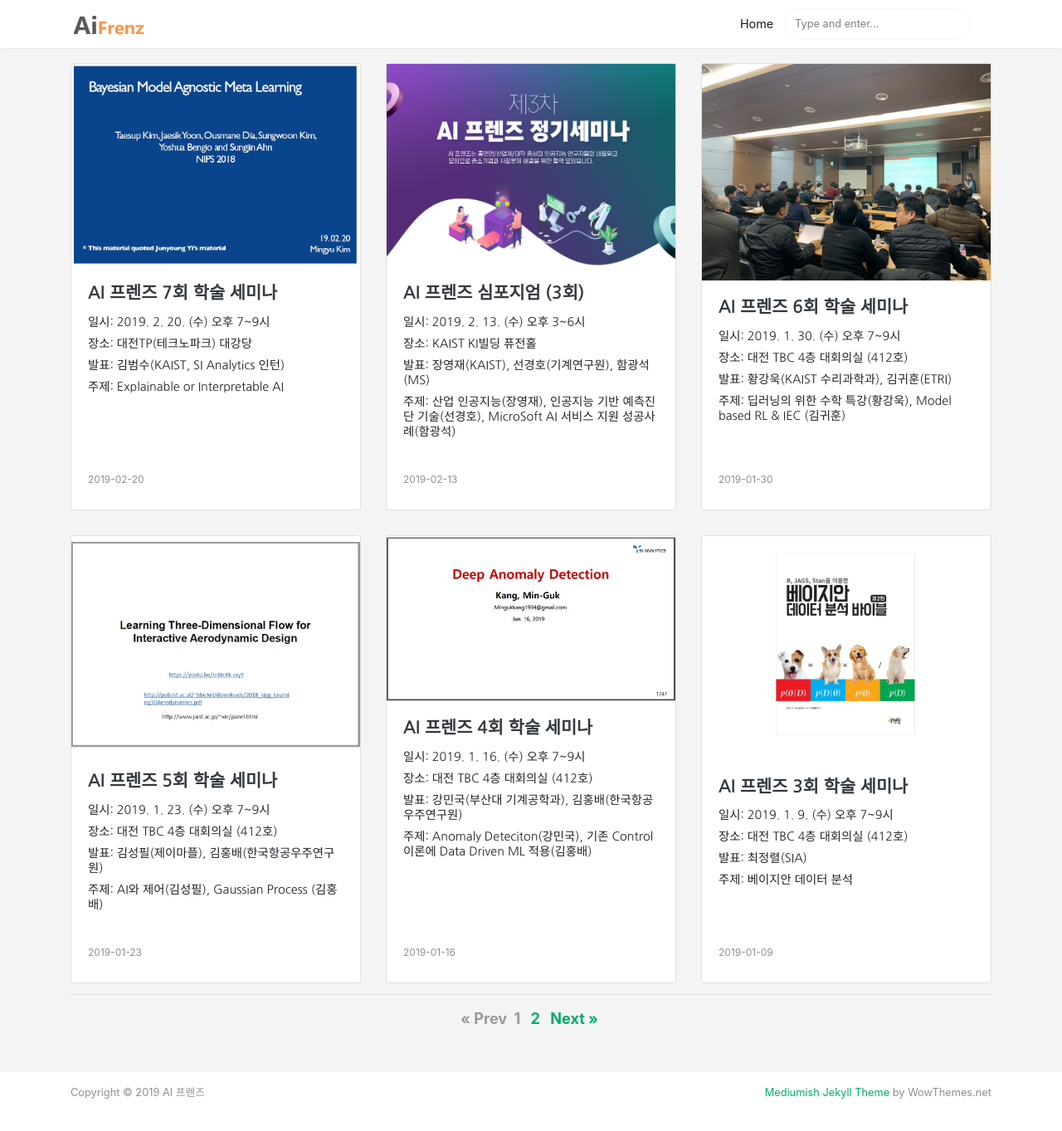
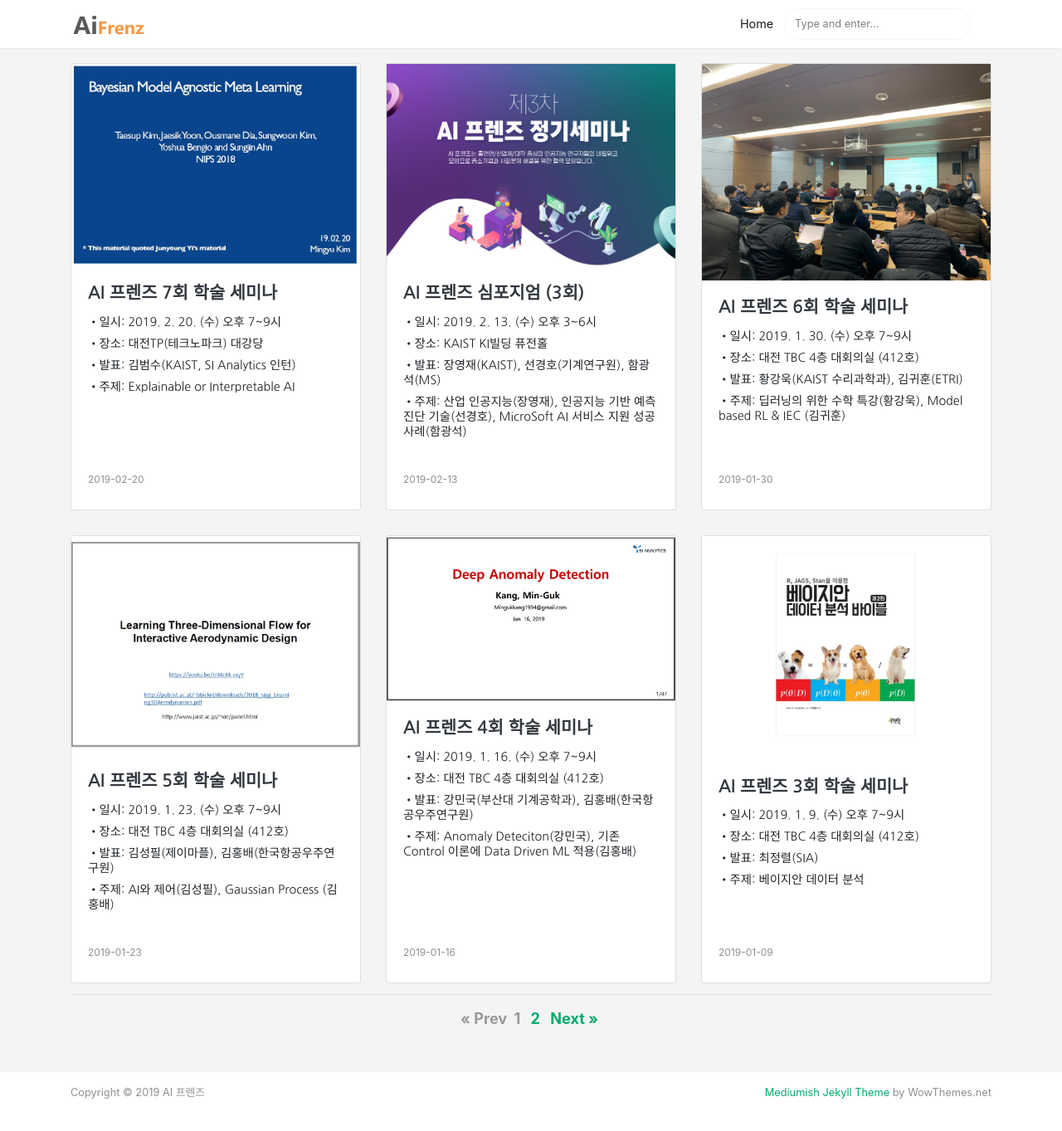
Before and after one commit to aifrenz/aifrenz.github.io, a Jekyll site: the page built from index.html, in a window 1280 px wide and 1400 px high, scrolled down 1684 px. Shown: the top 1363 px of the window at 83% size. Built offline with Jekyll 4.4.1, drawn with Linux system fonts in a browser that asks for light colours; the list of posts is cut into pages by our own code; some of the changed text lies outside the part shown.

Commit message:
Update postbox.html

```diff
--- a/_includes/postbox.html
+++ b/_includes/postbox.html
@@ -26,19 +26,19 @@
                 {% endif %}
             </h2>
             {% if post.when %}
-            <h3 class="card-info">일시: {{ post.when }}</h3>
+            <h3 class="card-info">•일시: {{ post.when }}</h3>
             {% endif %}
 
             {% if post.where %}
-            <h3 class="card-info">장소: {{ post.where }}</h3>
+            <h3 class="card-info">•장소: {{ post.where }}</h3>
             {% endif %}
 
             {% if post.who %}
-            <h3 class="card-info">발표: {{ post.who }}</h3>
+            <h3 class="card-info">•발표: {{ post.who }}</h3>
             {% endif %}
 
             {% if post.what %}
-            <h3 class="card-info">주제: {{ post.what }}</h3>
+            <h3 class="card-info">•주제: {{ post.what }}</h3>
             {% endif %}
 
             <!--
```
